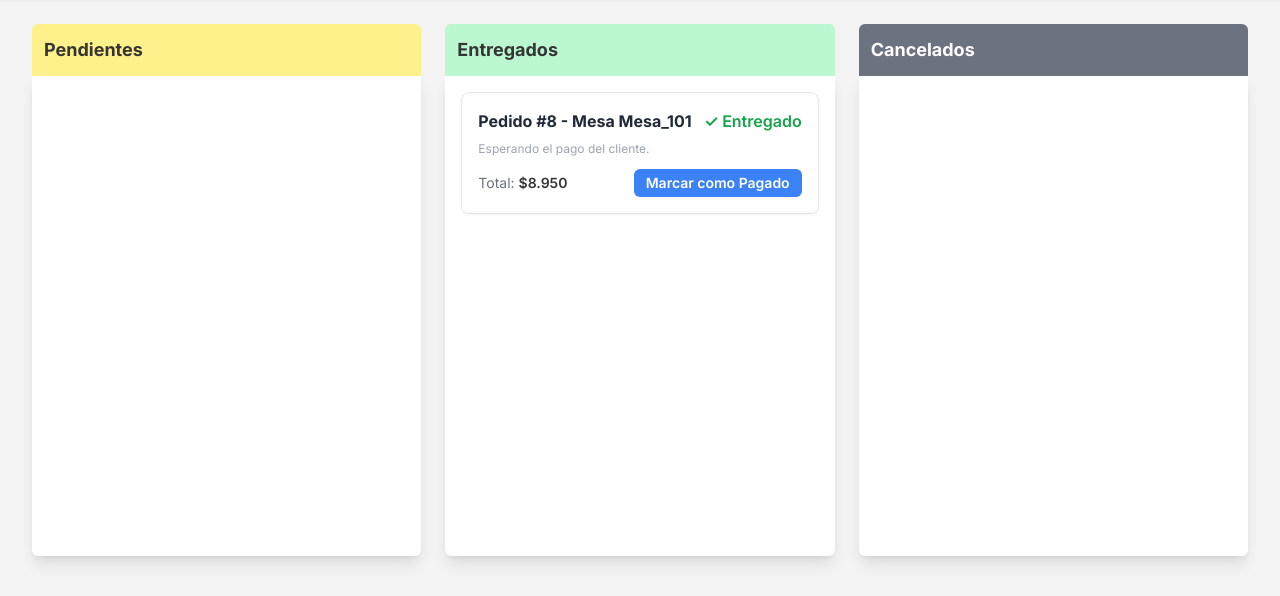
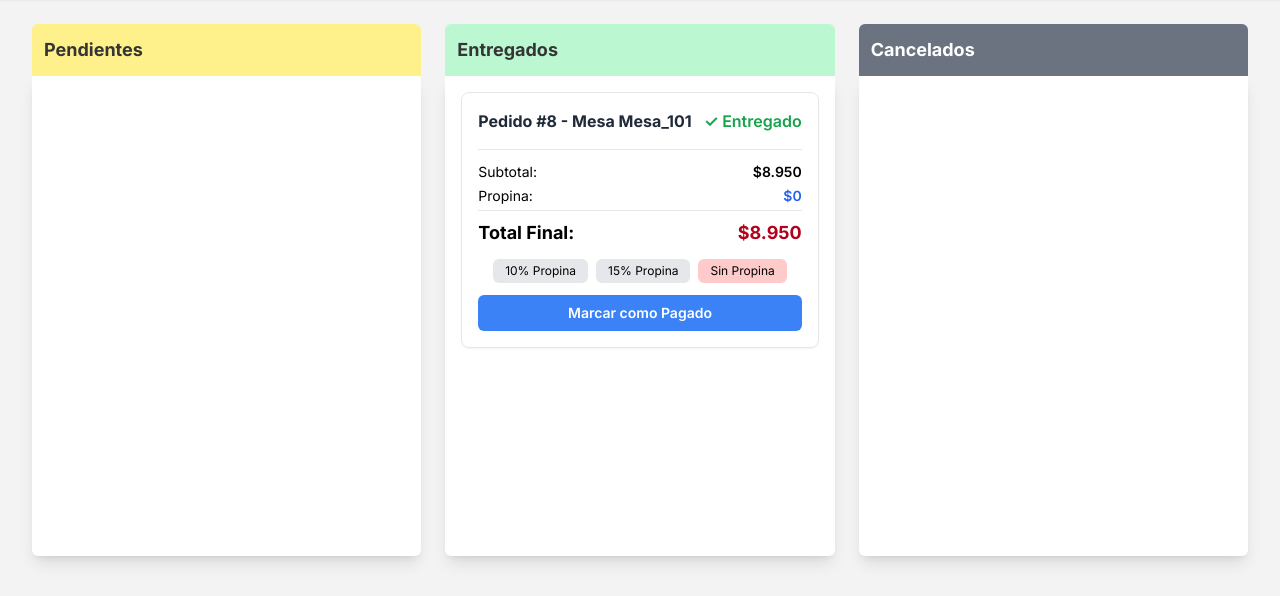
Before and after one commit to JavAlex17/restomanager, a Django app: page /pedidos/ in a window 1280 px wide. Shown: the part 72-668 px from the top of the page. Run offline with Django 5.2, Linux system fonts and the light colour scheme; a user stored in the database is signed in; data comes from the database, SQL or seed files in the repository; both versions use the stored data as it was after the commit; some libraries are stand-ins or nearby versions.

Commit message:
Se añade la propina

```diff
--- a/restaurante/restaurante_app/models.py
+++ b/restaurante/restaurante_app/models.py
@@ -103,6 +103,8 @@ class Pedido(models.Model):
     ('CANCELADO', 'Cancelado'),)
     estado = models.CharField(max_length=20, choices=ESTADO_CHOICES, default='PENDIENTE')
     monto_total = models.IntegerField(default=0)
+    propina = models.IntegerField(default=0, help_text="Monto de la propina añadida al pedido")
+
     def __str__(self):
         return f"Pedido #{self.id} - {self.usuario.username} - {self.estado}"
     def actualizar_monto(self):
--- a/restaurante/restaurante_app/views.py
+++ b/restaurante/restaurante_app/views.py
@@ -548,12 +548,22 @@ def actualizar_estado_pedido_view(request, pedido_id):
 
         if nuevo_estado in ['ENTREGADO', 'CANCELADO', 'PENDIENTE', 'PAGADO']:
             pedido.estado = nuevo_estado
+
+            if nuevo_estado == 'PAGADO':
+                propina_str = request.POST.get('propina', '0')
+                try:
+                    propina = int(float(propina_str))
+                    pedido.propina = propina
+                except (ValueError, TypeError):
+                    messages.error(request, 'El monto de la propina no es válido.')
+                    return redirect('pedidos_camarero')
+
             pedido.save()
             messages.success(request, f'El pedido #{pedido.id} ha sido actualizado a {pedido.get_estado_display()}.')
         else:
             messages.error(request, 'El estado seleccionado no es válido.')
 
-        return redirect('pedidos_camarero')
+    return redirect('pedidos_camarero')
 
 
 
--- a/restaurante/templates/app/pedidos_camarero.html
+++ b/restaurante/templates/app/pedidos_camarero.html
@@ -130,18 +130,52 @@
                             <h3 class="font-bold text-gray-800">Pedido #{{ pedido.id }} - Mesa {{ pedido.usuario.username }}</h3>
                             <span class="text-green-600 font-semibold">✓ Entregado</span>
                         </div>
-                        <p class="text-xs text-gray-400 mb-3">Esperando el pago del cliente.</p>
 
-                        <!-- Botón pagado -->
-                        <div class="mt-2 flex justify-between items-center">
-                            <p class="text-sm text-gray-500">Total: <span class="font-semibold text-grisOscuro">${{ pedido.monto_total|punto_mil }}</span></p>
-                            <form action="{% url 'actualizar_estado_pedido' pedido.id %}" method="post">
-                                {% csrf_token %}
-                                <input type="hidden" name="nuevo_estado" value="PAGADO">
-                                <button type="submit"
-                                    class="px-3 py-1 bg-blue-500 text-white text-sm font-semibold rounded-md hover:bg-blue-600">Marcar como Pagado</button>
-                            </form>
+                        <!-- Desglose de Pago -->
+                        <div class="mt-4 text-sm space-y-1 border-t pt-3">
+                            <div class="flex justify-between">
+                                <span>Subtotal:</span>
+                                <span class="font-semibold">${{ pedido.monto_total|punto_mil }}</span>
+                            </div>
+                            <div class="flex justify-between">
+                                <span>Propina:</span>
+                                <span class="font-semibold text-blue-600" id="tip-amount-{{ pedido.id }}">$0</span>
+                            </div>
+                            <div class="flex justify-between border-t pt-2 mt-2">
+                                <span class="font-bold text-lg">Total Final:</span>
+                                <span class="font-bold text-lg text-primario" id="final-total-{{ pedido.id }}">${{ pedido.monto_total|punto_mil }}</span>
+                            </div>
                         </div>
+
+                        <!-- Botones de Propina -->
+                        <div class="mt-3 flex justify-center space-x-2">
+                            <button type="button"
+                                    data-order-id="{{ pedido.id }}"
+                                    data-base-total="{{ pedido.monto_total }}"
+                                    data-percentage="0.10"
+                                    onclick="addTip(this)"
+                                    class="px-3 py-1 text-xs bg-gray-200 rounded-md hover:bg-gray-300">10% Propina</button>
+                            <button type="button"
+                                    data-order-id="{{ pedido.id }}"
+                                    data-base-total="{{ pedido.monto_total }}"
+                                    data-percentage="0.15"
+                                    onclick="addTip(this)"
+                                    class="px-3 py-1 text-xs bg-gray-200 rounded-md hover:bg-gray-300">15% Propina</button>
+                            <button type="button"
+                                    data-order-id="{{ pedido.id }}"
+                                    data-base-total="{{ pedido.monto_total }}"
+                                    data-percentage="0"
+                                    onclick="addTip(this)"
+                                    class="px-3 py-1 text-xs bg-red-200 rounded-md hover:bg-red-300">Sin Propina</button>
+                        </div>
+
+                        <!-- Formulario para Marcar como Pagado -->
+                        <form action="{% url 'actualizar_estado_pedido' pedido.id %}" method="post" class="mt-3">
+                            {% csrf_token %}
+                            <input type="hidden" name="nuevo_estado" value="PAGADO">
+                            <input type="hidden" name="propina" id="propina-input-{{ pedido.id }}" value="0">
+                            <button type="submit" class="w-full px-3 py-2 bg-blue-500 text-white text-sm font-semibold rounded-md hover:bg-blue-600">Marcar como Pagado</button>
+                        </form>
                     </div>
                     {% endif %}
                     {% endfor %}
@@ -182,6 +216,22 @@
                 userDropdown.classList.add('hidden');
             }
         });
+        function addTip(button) {
+            // Extrae los datos desde los atributos data-* del botón
+            const orderId = button.dataset.orderId;
+            const baseTotal = parseFloat(button.dataset.baseTotal);
+            const percentage = parseFloat(button.dataset.percentage);
+
+            // El resto de la lógica es la misma
+            const tipAmount = Math.round(baseTotal * percentage);
+            const finalTotal = baseTotal + tipAmount;
+
+            const formatAsCurrency = (value) => `$${value.toLocaleString('es-CL')}`;
+
+            document.getElementById(`tip-amount-${orderId}`).textContent = formatAsCurrency(tipAmount);
+            document.getElementById(`final-total-${orderId}`).textContent = formatAsCurrency(finalTotal);
+            document.getElementById(`propina-input-${orderId}`).value = tipAmount;
+        }
     </script>
 </body>
 
```
Also changed, not shown: restaurante/db.sqlite3, restaurante/restaurante_app/migrations/0011_pedido_propina.py (added).
